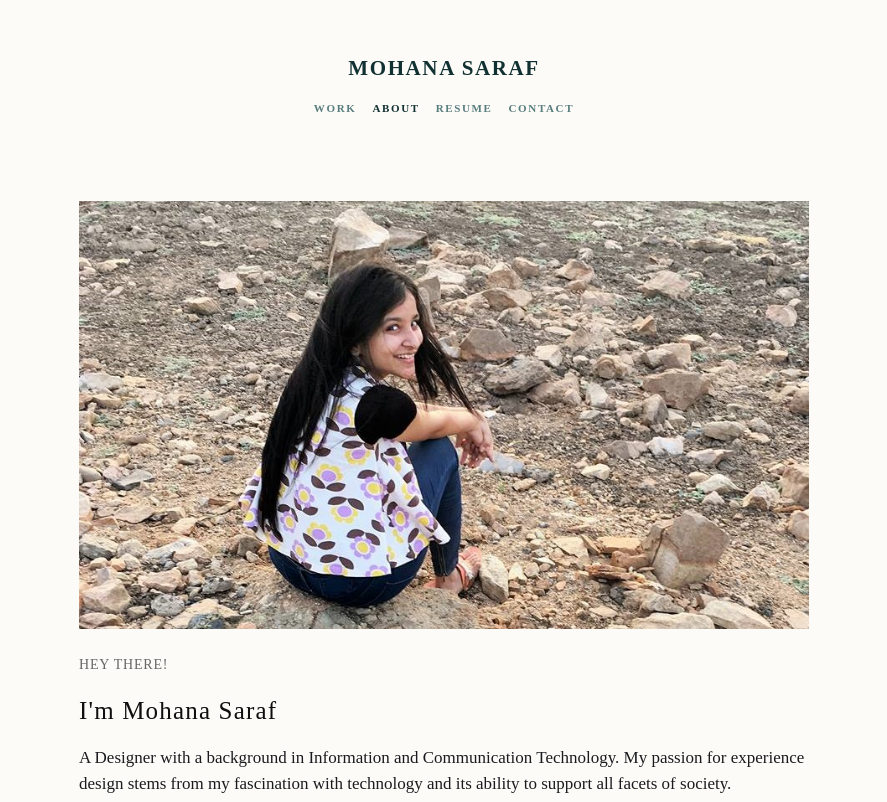
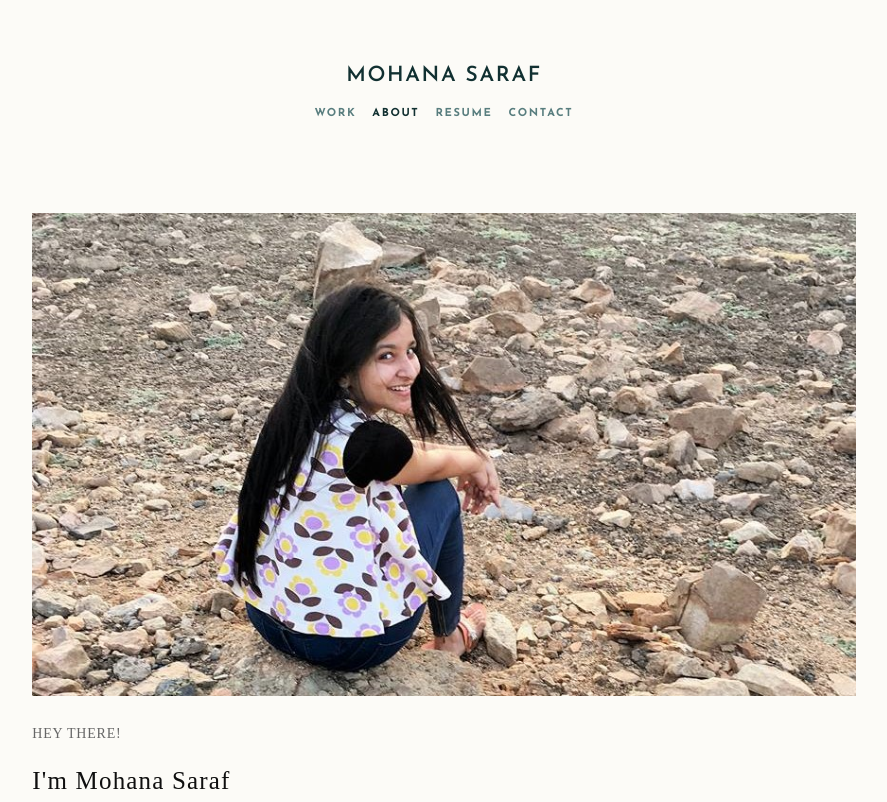
Before and after one commit to mohanasaraf/mohanasaraf.github.io, a plain HTML site: page About.html in a window 1280 px wide. Shown: the top 802 px of the page, without its empty margins (196-1083 px from the left). Drawn offline with Linux system fonts and the light colour scheme.

Commit message:
Updates font same as index

```diff
--- a/About.html
+++ b/About.html
@@ -17,8 +17,8 @@
 </head>
 
 <body>
-    <div class="container">
-        <header class="text-center site-header project-page-site-header">
+    <div class="container-fluid">
+        <header class="text-center site-header project-page-site-header" style="font-family: 'Josefin Sans', sans-serif;">
             <div class="text-center" id="logo">
                 <h1 class="logo"><a id="logo-link" href="#">mohana saraf</a></h1>
             </div>
```
